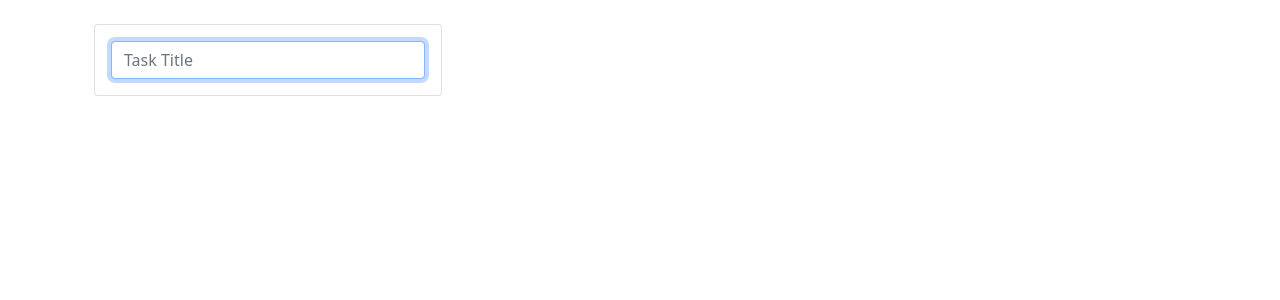
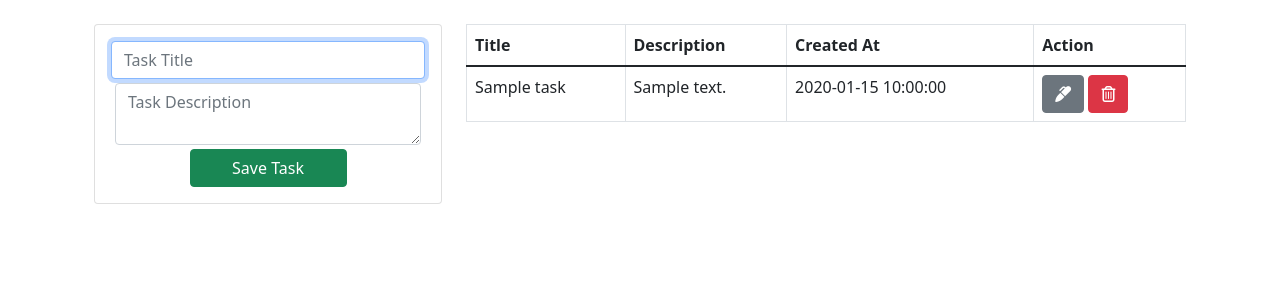
Before and after one commit to Gastonjz21/php_crud_mysql.github.io, a PHP site: page / in a window 1280 px wide. Shown: the part 56-356 px from the top of the page. Run offline with PHP 8.4, Linux system fonts and the light colour scheme; tables that the repository leaves empty or names only in its code hold one stand-in row (values such as "Sample post"); some libraries are stand-ins or nearby versions.

Commit message:
Proyecto finalizado

```diff
--- a/db.php
+++ b/db.php
@@ -1,4 +1,7 @@
 <?php
+
+session_start();
+
 $conn = mysqli_connect(
     'localhost',
     'root',
--- a/includes/footer.php
+++ b/includes/footer.php
@@ -1,5 +1,5 @@
 <!-- script -->
-<script src="https://cdn.jsdelivr.net/npm/bootstrap@5.1.3/dist/js/bootstrap.bundle.min.js" integrity="sha384-ka7Sk0Gln4gmtz2MlQnikT1wXgYsOg+OMhuP+IlRH9sENBO0LRn5q+8nbTov4+1p" crossorigin="anonymous"></script>
+    <script src="https://cdn.jsdelivr.net/npm/bootstrap@5.1.3/dist/js/bootstrap.bundle.min.js" integrity="sha384-ka7Sk0Gln4gmtz2MlQnikT1wXgYsOg+OMhuP+IlRH9sENBO0LRn5q+8nbTov4+1p" crossorigin="anonymous"></script>
     <script src="https://cdn.jsdelivr.net/npm/@popperjs/core@2.10.2/dist/umd/popper.min.js" integrity="sha384-7+zCNj/IqJ95wo16oMtfsKbZ9ccEh31eOz1HGyDuCQ6wgnyJNSYdrPa03rtR1zdB" crossorigin="anonymous"></script>
     <script src="https://cdn.jsdelivr.net/npm/bootstrap@5.1.3/dist/js/bootstrap.min.js" integrity="sha384-QJHtvGhmr9XOIpI6YVutG+2QOK9T+ZnN4kzFN1RtK3zEFEIsxhlmWl5/YESvpZ13" crossorigin="anonymous"></script>
 
--- a/includes/header.php
+++ b/includes/header.php
@@ -7,7 +7,8 @@
     <title>PHP MYSQL CRUD</title>
     <!-- BOOTSTRAP 4 -->
     <link href="https://cdn.jsdelivr.net/npm/bootstrap@5.1.3/dist/css/bootstrap.min.css" rel="stylesheet" integrity="sha384-1BmE4kWBq78iYhFldvKuhfTAU6auU8tT94WrHftjDbrCEXSU1oBoqyl2QvZ6jIW3" crossorigin="anonymous">
-
+    <!-- FONT AWESOME -->
+    <script src="https://kit.fontawesome.com/d043f62810.js" crossorigin="anonymous"></script>
 </head>
 <body>
 
--- a/index.php
+++ b/index.php
@@ -8,10 +8,26 @@
 
         <div class="col-md-4">
 
+            <?php if(isset($_SESSION['message'])) { ?>
+                <div class="alert alert-<?= $_SESSION['message_type'];?> alert-dismissible fade show" role="alert">
+                <?= $_SESSION['message'] ?>
+                <button type="button" class="btn-close" data-bs-dismiss="alert" aria-label="Close"></button>
+                </div>
+            <?php session_unset(); } ?>
+
+
             <div class="card card-body">
-                <form action="">
+                <form action="save_task.php" method="POST">
                     <div class="form-group">
-                        <input type="text" name="title" class="form-control" placeholder="Task Title" autofocus>
+                        <input type="text" name="title" class="form-control"
+                         placeholder="Task Title" autofocus>
+                    </div>
+                    <div class="form-group p-1">
+                        <textarea name="description" rows="2" class="form-control"
+                        placeholder="Task Description"></textarea>
+                    </div>
+                    <div class="d-grid gap-2 col-6 mx-auto">
+                    <button class="btn btn-success" type="submit" name="save_task">Save Task</button>
                     </div>
                 </form>
             </div>
@@ -19,7 +35,37 @@
         </div>
 
         <div class="col-md-8">
+            <table class="table table-bordered">
+                <thead>
+                    <tr>
+                        <th>Title</th>
+                        <th>Description</th>
+                        <th>Created At</th>
+                        <th>Action</th>
+                    </tr>
+                </thead>
+                <tbody>
+                    <?php
+                    $query = "SELECT * FROM task";
+                    $result_task = mysqli_query($conn, $query);
 
+                    while($row = mysqli_fetch_array($result_task)) { ?>
+                        <tr>
+                            <td><?php echo $row['title'] ?></td>
+                            <td><?php echo $row['description'] ?></td>
+                            <td><?php echo $row['created_at'] ?></td>
+                            <td>
+                                <a href="edit.php?id=<?php echo $row['id'] ?>" class="btn btn-secondary">
+                                    <i class="fas fa-marker"></i>
+                                </a>
+                                <a href="delete_task.php?id=<?php echo $row['id'] ?>" class="btn btn-danger">
+                                    <i class="far fa-trash-alt"></i>
+                                </a>
+                            </td>
+                        </tr>
+                    <?php } ?>
+                </tbody>
+            </table>
         </div>
 
     </div>
```
Also changed, not shown: delete_task.php (+18 -0 lines), edit.php (+52 -0 lines), save_task.php (+21 -0 lines).
